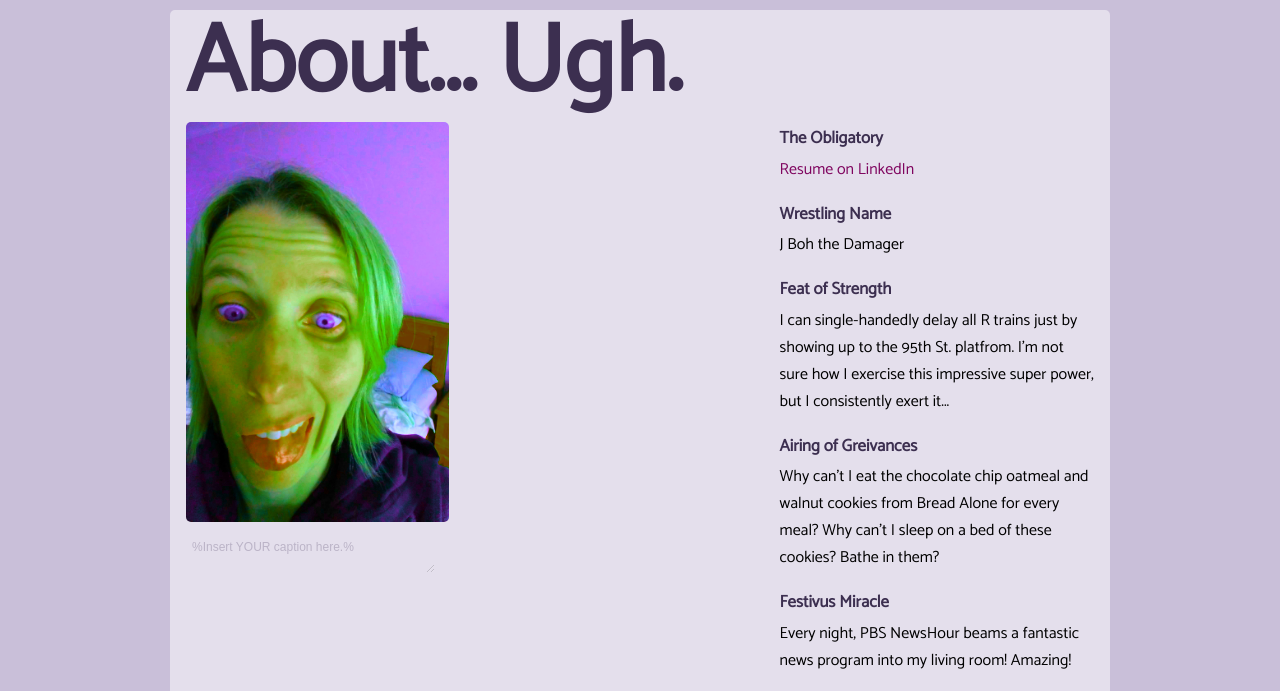
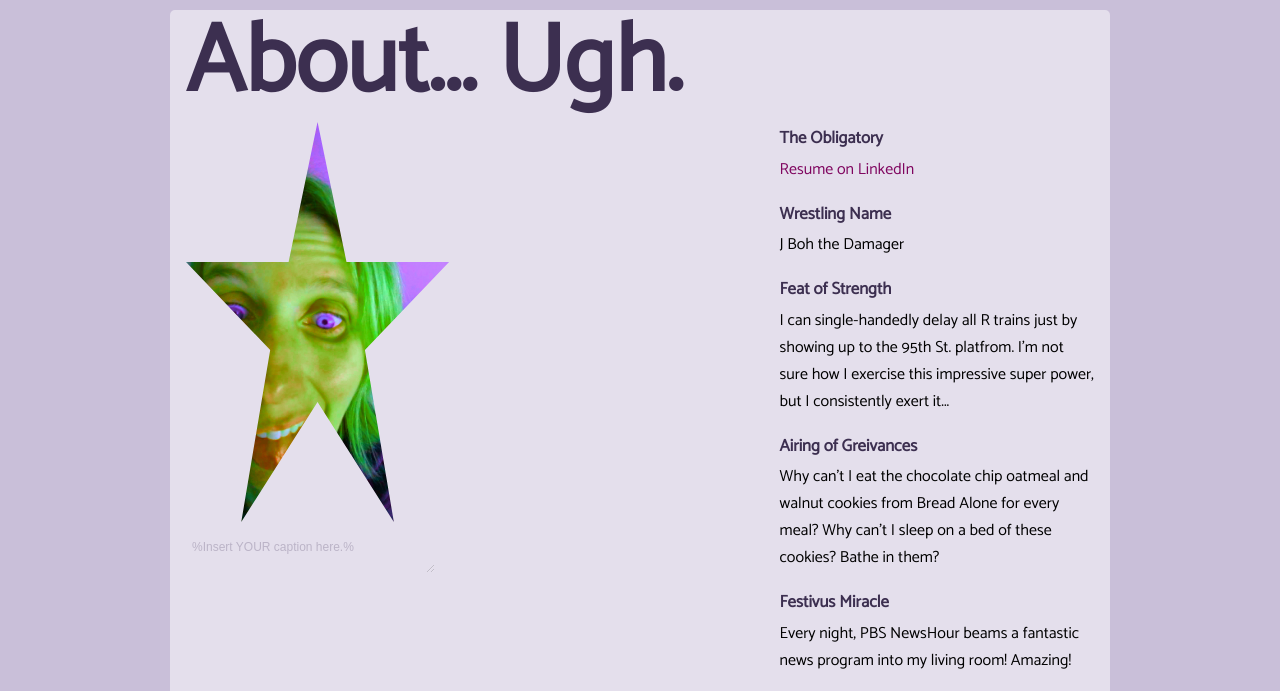
Before and after one commit to jessbodie/personal-website-to-archive, a plain HTML site: page about.html in a window 1280 px wide. In both pictures the pointer is over the picture 317 px from the left and 375 px from the top of the page. Shown: the part 54-745 px from the top of the page. Drawn offline with nearby package versions, Linux system fonts and the light colour scheme; files that its build step writes are made by us from their sources.

Commit message:
Add star poly on hover

```diff
--- a/about.html
+++ b/about.html
@@ -99,5 +99,9 @@
 
 <script src="js/captions.js"></script>
 <script src="js/dragndrop.js"></script>
+
+<!-- Thanks to Tim Ruffles for excellent Drag and Drop for Mobile polyfill
+https://github.com/timruffles/ios-html5-drag-drop-shim -->
+<script src="js/DragDropTouch.js"></script>
 </body>
 </html>
--- a/css/style.css
+++ b/css/style.css
@@ -291,6 +291,11 @@ h4 {
   -webkit-filter: blur(.66px) saturate(6) hue-rotate(60deg);
 }
 
+#feature-image-saturate:hover {
+     -webkit-clip-path: polygon(50% 0%, 61% 35%, 100% 35%, 68% 57%, 79% 100%, 50% 70%, 21% 100%, 32% 57%, 0% 35%, 39% 35%);
+     clip-path: polygon(50% 0%, 61% 35%, 100% 35%, 68% 57%, 79% 100%, 50% 70%, 21% 100%, 32% 57%, 0% 35%, 39% 35%);
+}
+
 .o-main-left-pic {
   flex:1 1 max-content;
 }
```
